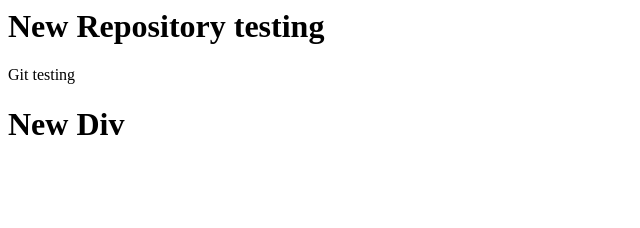
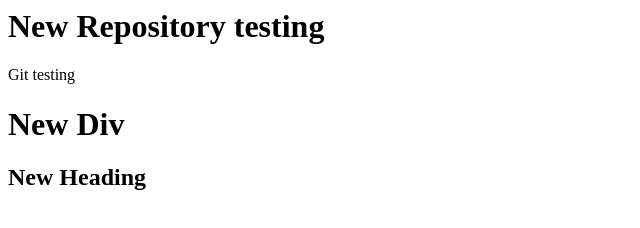
Before and after one commit to san4verma/NewRepo, a plain HTML site: page index.html in a window 1280 px wide. Shown: the whole page, without its empty margins (0-640 px from the left). Drawn offline with Linux system fonts and the light colour scheme.

Commit message:
New Heading2 add

```diff
--- a/index.html
+++ b/index.html
@@ -2,5 +2,5 @@
 <p> Git testing </p>
 <div class="pk">
   <h1> New Div</h1>
-
+   <h2>New Heading</h2>
 </div>
```
